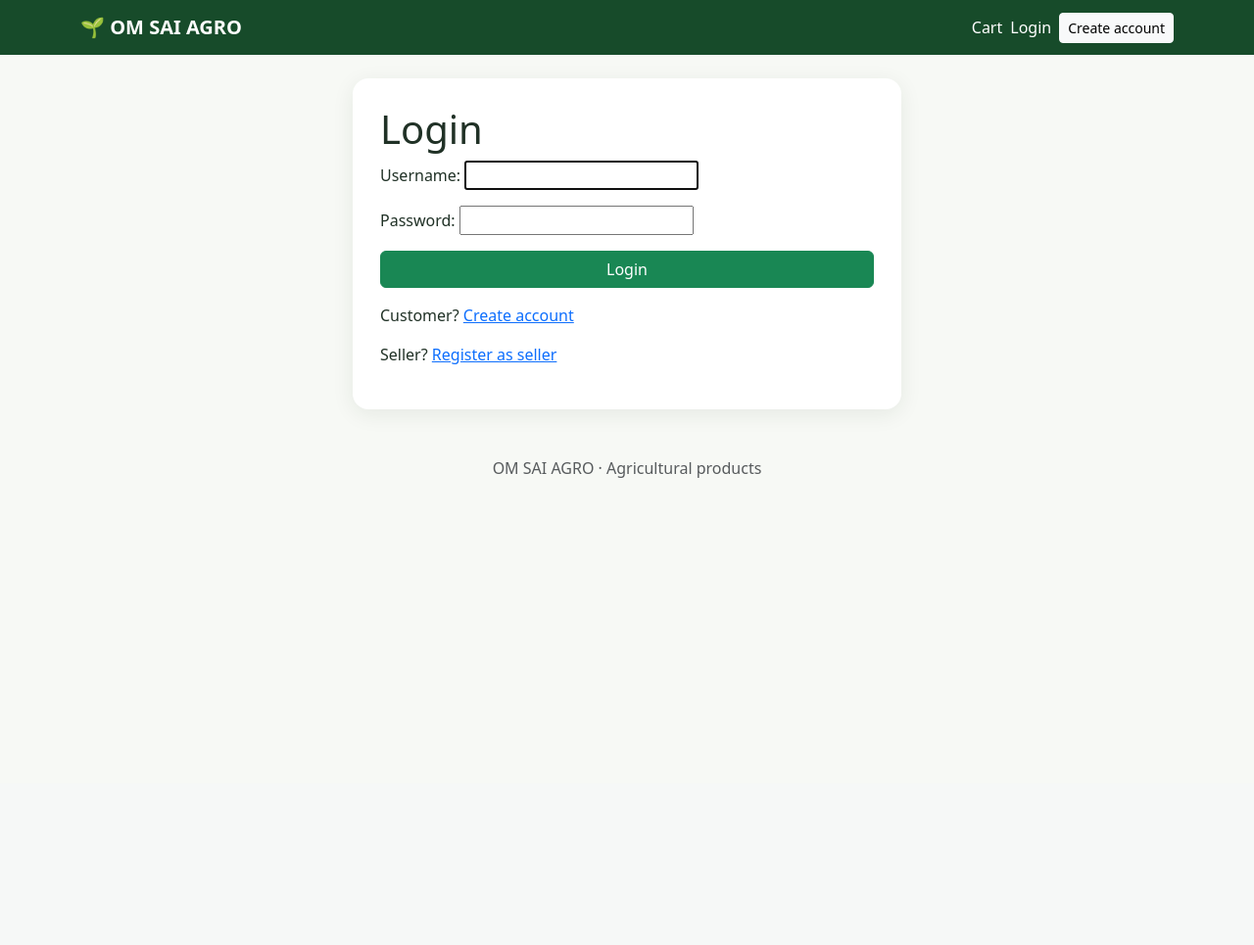
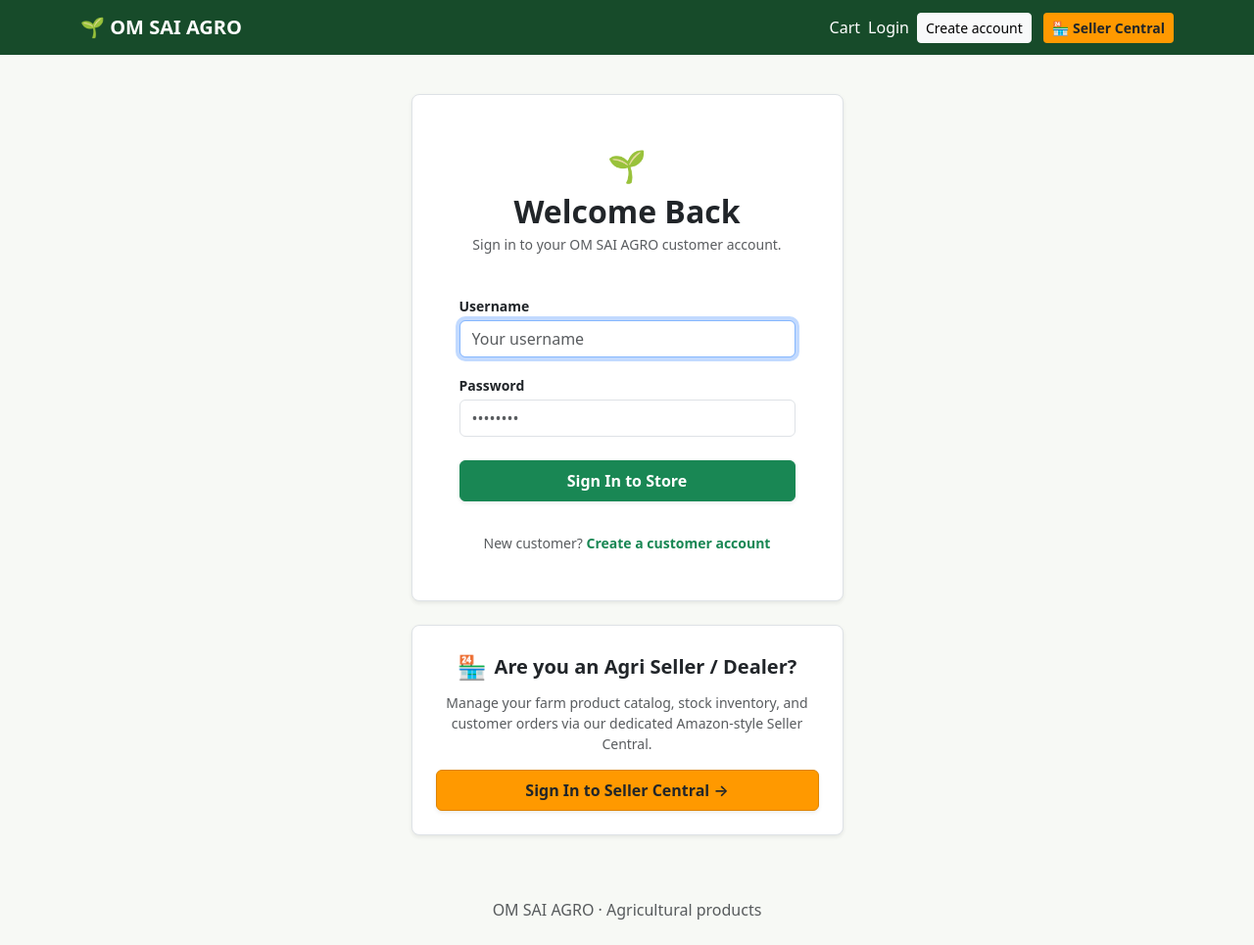
Before and after one commit to akshayjust09/omsaiagro, a Django app: page /accounts/login/ in a window 1280 px wide. Shown: the whole page at 98% size. Before the commit the page ends 488 px from the top, so only its background shows below. Run offline with Django 5.2, Linux system fonts and the light colour scheme.

Commit message:
Add Amazon-style Seller Central login page and role-based redirect

```diff
--- a/store/urls.py
+++ b/store/urls.py
@@ -7,7 +7,9 @@ urlpatterns = [
     path("product/<int:pk>/", views.product_detail, name="product_detail"),
     path("accounts/register/customer/", views.register_customer, name="register_customer"),
     path("accounts/register/seller/", views.register_seller, name="register_seller"),
-    path("accounts/login/", auth_views.LoginView.as_view(template_name="store/login.html"), name="login"),
+    path("accounts/login/", views.user_login, name="login"),
+    path("seller/login/", views.seller_login, name="seller_login"),
+    path("accounts/login/seller/", views.seller_login, name="seller_login_alias"),
     path("accounts/logout/", auth_views.LogoutView.as_view(), name="logout"),
     path("seller/", views.seller_dashboard, name="seller_dashboard"),
     path("seller/products/add/", views.product_create, name="product_create"),
--- a/store/views.py
+++ b/store/views.py
@@ -3,6 +3,7 @@ from datetime import timedelta
 from decimal import Decimal
 from django.contrib import messages
 from django.contrib.auth import login
+from django.contrib.auth.forms import AuthenticationForm
 from django.contrib.auth.decorators import login_required
 from django.core.exceptions import PermissionDenied
 from django.db.models import Q, Sum
@@ -63,6 +64,52 @@ def register_role(request, role):
         messages.success(request, "Your account has been created.")
         return redirect("seller_dashboard" if role == "seller" else "home")
     return render(request, "store/register.html", {"form": form, "role": role})
+
+def seller_login(request):
+    if request.user.is_authenticated:
+        if request.user.role == "seller" or request.user.is_staff:
+            return redirect("seller_dashboard")
+        return redirect("home")
+
+    form = AuthenticationForm(request, data=request.POST or None)
+    if request.method == "POST":
+        if form.is_valid():
+            user = form.get_user()
+            login(request, user)
+            messages.success(request, f"Welcome to Seller Central, {user.business_name or user.username}!")
+            next_url = request.GET.get("next") or request.POST.get("next")
+            if next_url:
+                return redirect(next_url)
+            if user.role == "seller" or user.is_staff:
+                return redirect("seller_dashboard")
+            return redirect("home")
+        else:
+            messages.error(request, "Invalid username or password. Please verify your seller credentials.")
+
+    return render(request, "store/seller_login.html", {"form": form})
+
+def user_login(request):
+    if request.user.is_authenticated:
+        if request.user.role == "seller" or request.user.is_staff:
+            return redirect("seller_dashboard")
+        return redirect("home")
+
+    form = AuthenticationForm(request, data=request.POST or None)
+    if request.method == "POST":
+        if form.is_valid():
+            user = form.get_user()
+            login(request, user)
+            messages.success(request, f"Welcome back, {user.username}!")
+            next_url = request.GET.get("next") or request.POST.get("next")
+            if next_url:
+                return redirect(next_url)
+            if user.role == "seller" or user.is_staff:
+                return redirect("seller_dashboard")
+            return redirect("home")
+        else:
+            messages.error(request, "Invalid username or password.")
+
+    return render(request, "store/login.html", {"form": form})
 
 @login_required
 def seller_dashboard(request):
--- a/templates/base.html
+++ b/templates/base.html
@@ -15,12 +15,15 @@
       <a class="nav-link text-white" href="{% url 'cart' %}">Cart</a>
       {% if user.is_authenticated %}
         <a class="nav-link text-white" href="{% url 'my_orders' %}">My Orders</a>
-        {% if user.role == "seller" or user.is_staff %}<a class="nav-link text-white" href="{% url 'seller_dashboard' %}">Seller</a>{% endif %}
+        {% if user.role == "seller" or user.is_staff %}
+        <a class="btn btn-sm text-dark fw-bold" style="background: #ff9900;" href="{% url 'seller_dashboard' %}">🏪 Seller Central</a>
+        {% endif %}
         {% if user.is_staff %}<a class="nav-link text-white" href="/admin/">Admin</a>{% endif %}
         <form method="post" action="{% url 'logout' %}">{% csrf_token %}<button class="btn btn-sm btn-outline-light">Logout</button></form>
       {% else %}
         <a class="nav-link text-white" href="{% url 'login' %}">Login</a>
         <a class="btn btn-sm btn-light" href="{% url 'register_customer' %}">Create account</a>
+        <a class="btn btn-sm text-dark fw-bold ms-1" style="background: #ff9900;" href="{% url 'seller_login' %}">🏪 Seller Central</a>
       {% endif %}
     </div>
   </div>
--- a/templates/store/login.html
+++ b/templates/store/login.html
@@ -1,5 +1,75 @@
 {% extends "base.html" %}
-{% block content %}<div class="form-panel mx-auto"><h1>Login</h1>
-<form method="post">{% csrf_token %}{{ form.as_p }}<button class="btn btn-success w-100">Login</button></form>
-<p class="mt-3">Customer? <a href="{% url 'register_customer' %}">Create account</a></p>
-<p>Seller? <a href="{% url 'register_seller' %}">Register as seller</a></p></div>{% endblock %}
+{% block title %}Sign In | OM SAI AGRO{% endblock %}
+
+{% block content %}
+<div class="container py-3">
+  <div class="row justify-content-center">
+    <div class="col-12 col-md-8 col-lg-5">
+      <div class="card border rounded-3 shadow-sm bg-white p-4 p-md-5 mb-4">
+        <!-- Logo & Header -->
+        <div class="text-center mb-4">
+          <div class="fs-2 mb-1">🌱</div>
+          <h2 class="fw-bold text-dark mb-1">Welcome Back</h2>
+          <p class="text-muted small">Sign in to your OM SAI AGRO customer account.</p>
+        </div>
+
+        {% if form.errors %}
+        <div class="alert alert-danger py-2 small mb-3" role="alert">
+          {% for field, errors in form.errors.items %}
+            {% for error in errors %}
+              <div>{{ error }}</div>
+            {% endfor %}
+          {% endfor %}
+          {% if form.non_field_errors %}
+            {% for error in form.non_field_errors %}
+              <div>{{ error }}</div>
+            {% endfor %}
+          {% endif %}
+        </div>
+        {% endif %}
+
+        <form method="post" novalidate>
+          {% csrf_token %}
+          <input type="hidden" name="next" value="{{ request.GET.next }}">
+
+          <div class="mb-3">
+            <label class="form-label fw-bold small text-dark mb-1" for="id_username">
+              Username
+            </label>
+            <input type="text" name="username" autofocus autocomplete="username" required class="form-control" id="id_username" placeholder="Your username" value="{{ form.username.value|default:'' }}">
+          </div>
+
+          <div class="mb-4">
+            <label class="form-label fw-bold small text-dark mb-1" for="id_password">
+              Password
+            </label>
+            <input type="password" name="password" autocomplete="current-password" required class="form-control" id="id_password" placeholder="••••••••">
+          </div>
+
+          <button type="submit" class="btn btn-success w-100 fw-bold py-2 shadow-sm mb-3">
+            Sign In to Store
+          </button>
+        </form>
+
+        <div class="text-center mt-3 small text-muted">
+          New customer? <a href="{% url 'register_customer' %}" class="text-success fw-bold text-decoration-none">Create a customer account</a>
+        </div>
+      </div>
+
+      <!-- Seller Central Callout Card -->
+      <div class="card border rounded-3 shadow-sm p-4 bg-white text-center">
+        <div class="d-flex align-items-center justify-content-center gap-2 mb-2">
+          <span class="fs-4">🏪</span>
+          <h5 class="fw-bold text-dark mb-0">Are you an Agri Seller / Dealer?</h5>
+        </div>
+        <p class="text-muted small mb-3">
+          Manage your farm product catalog, stock inventory, and customer orders via our dedicated Amazon-style Seller Central.
+        </p>
+        <a href="{% url 'seller_login' %}" class="btn fw-semibold w-100 py-2 text-dark shadow-sm" style="background: #ff9900; border-color: #de8300;">
+          Sign In to Seller Central →
+        </a>
+      </div>
+    </div>
+  </div>
+</div>
+{% endblock %}
```
Also changed, not shown: templates/store/seller_login.html (added, +126 -0 lines).
